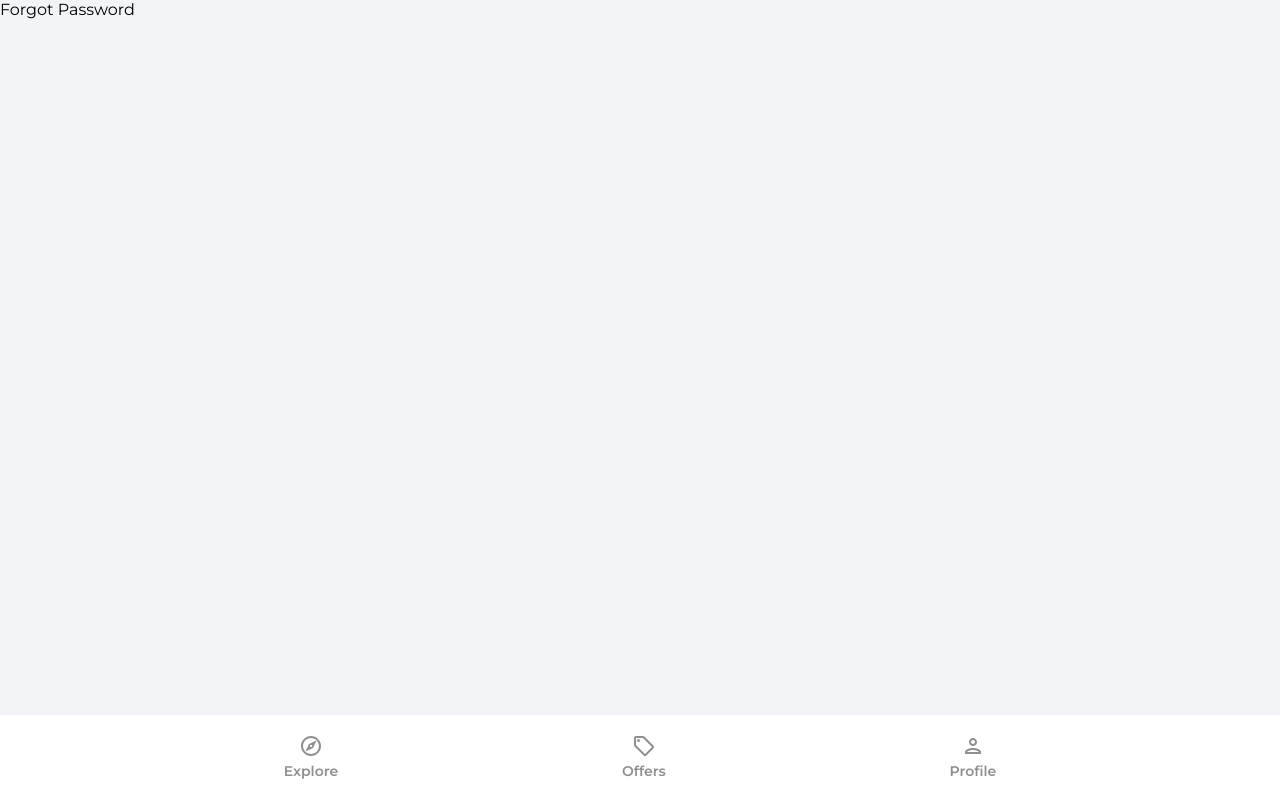
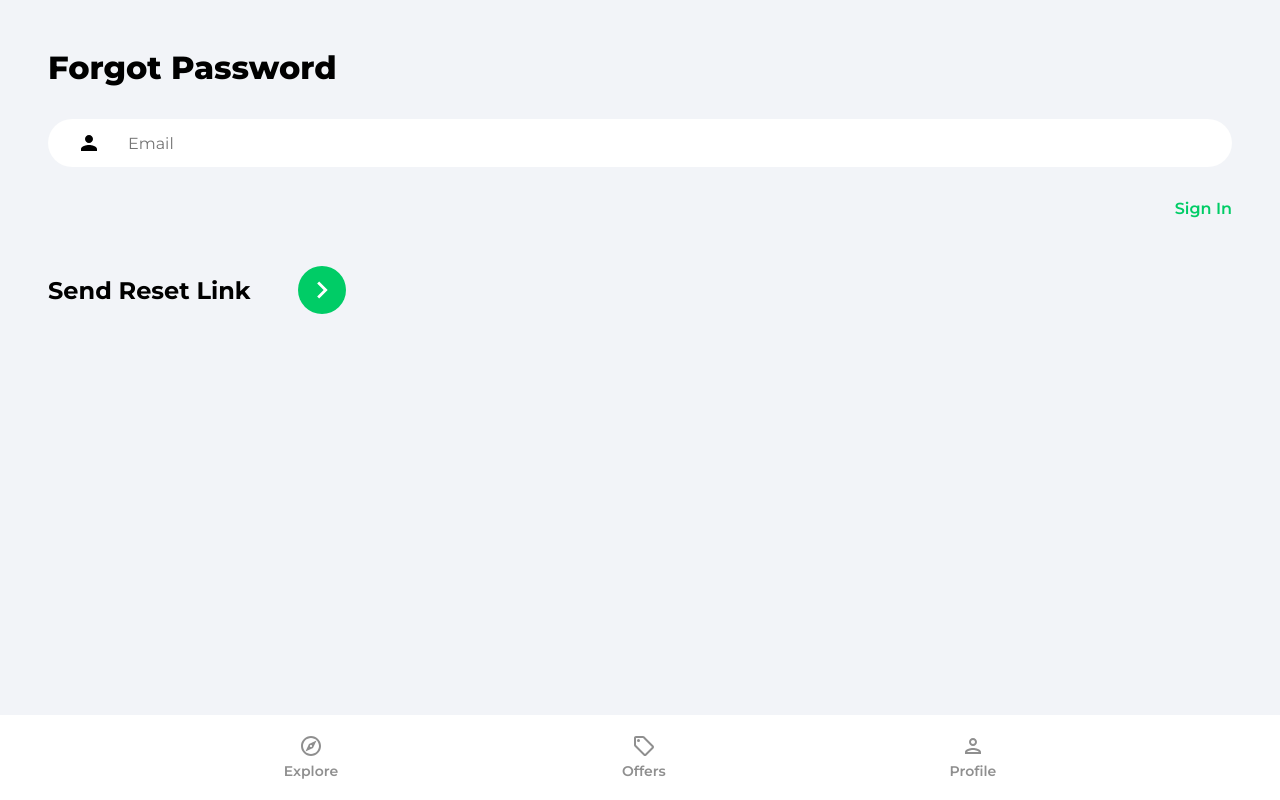
Before and after one commit to LucianSoto/House-Marketplace, a React (Create React App) app in the folder house-marketplace/: page /forgot-password in a window 1280 px wide. Built offline with nearby package versions, Linux system fonts and the light colour scheme.

Commit message:
Implemented OAuth
We are now able to create users using google auth.

```diff
--- a/house-marketplace/src/App.jsx
+++ b/house-marketplace/src/App.jsx
@@ -8,6 +8,7 @@
 import SignUp from './pages/SignUp'
 import { ToastContainer } from 'react-toastify'
 import 'react-toastify/dist/ReactToastify.css';
+import PrivateRoute from './components/PrivateRoute'
 
 
 function App() {
@@ -17,7 +18,9 @@
         <Routes>
           <Route path='/' element={<Explore />} />
           <Route path='/Offers' element={<Offers />} />
-          <Route path='/profile' element={<Profile />} />
+          <Route path='profile' element={<PrivateRoute />}>
+            <Route path='/profile' element={<Profile />} />
+          </Route>
           <Route path='/sign-in' element={<SignIn />} />
           <Route path='/sign-up' element={<SignUp />} />
           <Route path='/forgot-password' element={<ForgotPassword autoClose={3000} />} />
--- /dev/null
+++ b/house-marketplace/src/components/OAuth.jsx
@@ -0,0 +1,47 @@
+import { useLocation, useNavigate } from 'react-router-dom'
+import { getAuth, signInWithPopup, GoogleAuthProvider } from 'firebase/auth'
+import { doc, setDoc, getDoc, serverTimestamp } from 'firebase/firestore'
+import { db } from '../firebase.config'
+import { toast } from 'react-toastify'
+import googleIcon from '../assets/svg/googleIcon.svg'
+
+export default function OAuth() {
+  const navigate = useNavigate()
+  const location = useLocation()
+
+
+  const onGoogleClick = async () => {
+    try {
+      const auth = getAuth()
+      const provider = new GoogleAuthProvider()
+      const result = await signInWithPopup(auth, provider)
+      const user = result.user
+
+      // Check for user
+      const docRef =  doc(db, 'users', user.uid)
+      const docSnap = await getDoc(docRef)
+
+      // If user doesn't exist then create user
+      if(!docSnap.exists()){
+        await setDoc(doc(db, 'users', user.uid), {
+          name: user.displayName,
+          email: user.email,
+          timestamp: serverTimestamp()
+        })
+      }
+
+      navigate('/')
+    } catch (error) {
+      toast.error('Could not authorize with google')
+    }
+  }
+
+  return (
+    <div className='socialLogin'>
+      <p>Sign {location.pathname === '/sign-up' ? 'up' : 'in'} with </p>
+      <button className="socialIconDiv" onClick={onGoogleClick}>
+        <img className='socialIconImg' src={googleIcon} alt="google" />
+      </button>
+    </div>
+  )
+}
--- /dev/null
+++ b/house-marketplace/src/components/PrivateRoute.jsx
@@ -0,0 +1,21 @@
+import { Navigate, Outlet } from 'react-router-dom'
+import  useAuthStatus  from '../hooks/useAuthStatus'
+import Spinner from './Spinner'
+
+const PrivateRoute = () => {
+  const { loggedIn, checkingStatus } = useAuthStatus()
+
+  if(checkingStatus) {
+    return <Spinner />
+  }
+
+  return  loggedIn ? <Outlet /> : <Navigate to='/sign-in'/>
+}
+
+export default PrivateRoute
+
+// Protected rounts in react router dom v6
+// https://stackoverflow.com/questions/65505665/protected-route-with-firebase
+
+// Fix memory leak warning
+// https://stackoverflow.com/questions/59780268/cleanup-memory-leaks-on-an-unmounted-component-in-react-hooks
--- /dev/null
+++ b/house-marketplace/src/components/Spinner.jsx
@@ -0,0 +1,11 @@
+import React from 'react'
+
+function Spinner() {
+  return (
+    <div className='loadingSpinnerContainer'>
+      <div className="loadingSpinner"></div>
+    </div>
+  )
+}
+
+export default Spinner
--- /dev/null
+++ b/house-marketplace/src/hooks/useAuthStatus.js
@@ -0,0 +1,27 @@
+import { useEffect, useState, useRef } from 'react'
+import { getAuth, onAuthStateChanged } from 'firebase/auth'
+
+const useAuthStatus = () => {
+  const [loggedIn, setLoggedIn] = useState(false)
+  const [checkingStatus, setCheckingStatus] = useState(true)
+  const isMounted = useRef(true)
+
+  useEffect(()=> {
+    if(isMounted) {
+      const auth = getAuth()
+    onAuthStateChanged(auth, (user) => {
+      if(user) {
+        setLoggedIn(true)
+      }
+      setCheckingStatus(false)
+      })
+    }
+    return () => {
+      isMounted.current = false
+    }
+  })
+
+  return { loggedIn, checkingStatus }
+}
+
+export default useAuthStatus
--- a/house-marketplace/src/pages/ForgotPassword.jsx
+++ b/house-marketplace/src/pages/ForgotPassword.jsx
@@ -1,9 +1,56 @@
-import React from 'react'
+import { useState } from 'react'
+import { Link } from 'react-router-dom'
+import { getAuth, sendPasswordResetEmail } from 'firebase/auth'
+import { toast } from 'react-toastify'
+import { ReactComponent as ArrowRightIcon } from '../assets/svg/keyboardArrowRightIcon.svg'
 
 function ForgotPassword() {
+  const [email, setEmail] = useState('')
+
+  const onChange = e => setEmail(e.target.value)
+
+  const onSubmit = async e => {
+    e.preventDefault()
+    try {
+      const auth = getAuth()
+      await sendPasswordResetEmail(auth, email)
+      toast.success('Email was sent')
+    } catch (error){
+      toast.error('Invalid Email')
+    }
+  }
+
+
   return (
-    <div>
-      Forgot Password
+    <div className='pageContainer'>
+      <header>
+        <p className="pageHeader">Forgot Password</p>
+      </header>
+
+      <main>
+        <form onSubmit={onSubmit}>
+          <input
+            type="email"
+            className='emailInput'
+            placeholder='Email'
+            id='email'
+            value={email}
+            onChange={onChange}
+          />
+
+          <Link className='forgotPasswordLink' to='/sign-in'>
+            Sign In
+          </Link>
+
+          <div className="signInBar">
+            <div className="signInText">Send Reset Link</div>
+            <button className="signInButton">
+              <ArrowRightIcon fill='#ffffff' width='34px' height='34px'/>
+            </button>
+          </div>
+        </form>
+
+      </main>
     </div>
   )
 }
--- a/house-marketplace/src/pages/Signin.jsx
+++ b/house-marketplace/src/pages/Signin.jsx
@@ -4,6 +4,7 @@
 import visibilityIcon from '../assets/svg/visibilityIcon.svg'
 import { getAuth, signInWithEmailAndPassword } from 'firebase/auth'
 import { toast } from 'react-toastify'
+import OAuth from '../components/OAuth'
 
 function SignIn() {
   const [showPassword, setShowPassword] = useState(false)
@@ -90,7 +91,7 @@
             </div>
           </form>
 
-          {/* google OAuth */}
+          <OAuth />
 
           <Link to='/sign-up' className='registerLink'>Sign Up Instead</Link>
         </main>
--- a/house-marketplace/src/pages/Signup.jsx
+++ b/house-marketplace/src/pages/Signup.jsx
@@ -6,6 +6,7 @@
 import visibilityIcon from '../assets/svg/visibilityIcon.svg'
 import { setDoc, doc, serverTimestamp } from 'firebase/firestore'
 import { toast } from 'react-toastify'
+import OAuth from '../components/OAuth'
 
 function SignUp() {
   const [showPassword, setShowPassword] = useState(false)
@@ -107,7 +108,7 @@
             </div>
           </form>
 
-          {/* google OAuth */}
+          <OAuth />
 
           <Link to='/sign-in' className='registerLink'>Sign In Instead</Link>
         </main>
```
